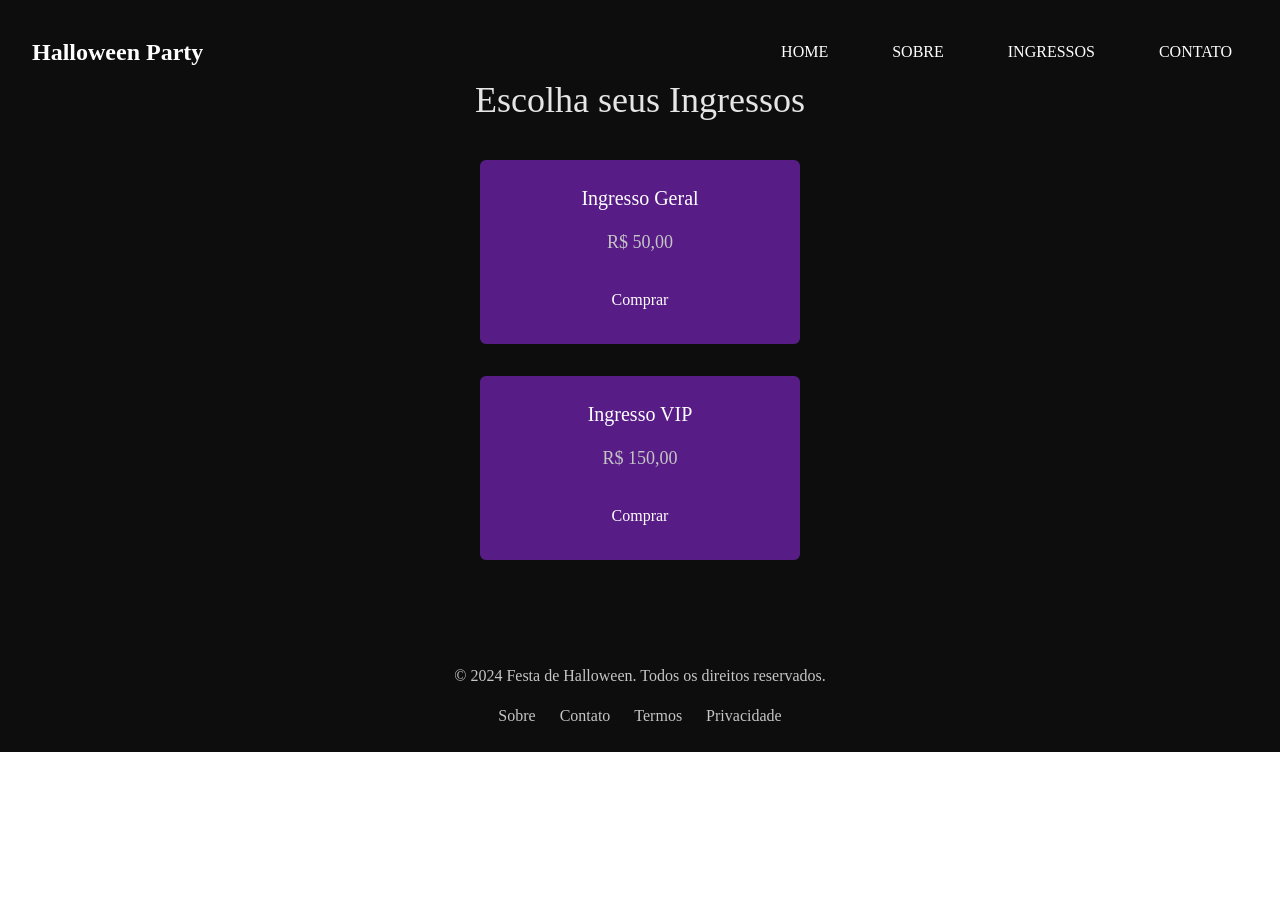
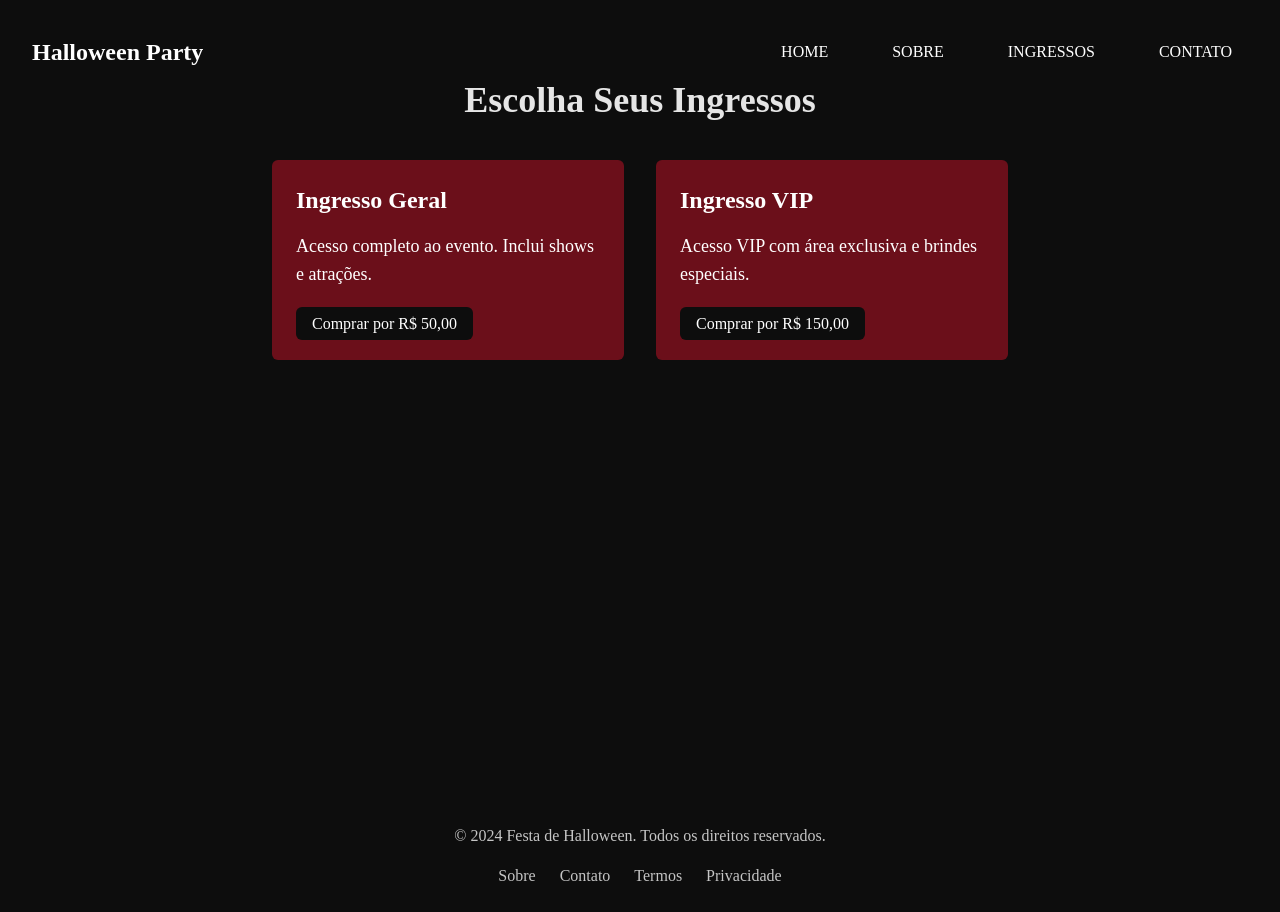
Before and after one commit to henrique-leme/halloween-party, a Next.js app: page /tickets in a window 1280 px wide. Before the commit the page ends 800 px from the top, so only its background shows below. Built offline with nearby package versions, Linux system fonts and the light colour scheme.

Commit message:
feat: styles + Link router

```diff
--- a/src/pages/tickets.tsx
+++ b/src/pages/tickets.tsx
@@ -1,27 +1,37 @@
-import React from 'react';
+import Link from 'next/link'
 
-const Tickets: React.FC = () => {
+export default function TicketsPage() {
   return (
-    <>
-      <main className="flex flex-col items-center py-20 bg-black text-gray-200">
-        <h2 className="text-4xl text-red-600 mb-10">Escolha seus Ingressos</h2>
-        <div className="w-80 bg-purple-900 p-6 rounded-md text-center mb-8">
-          <h3 className="text-xl text-white">Ingresso Geral</h3>
-          <p className="text-lg text-gray-300 mt-4">R$ 50,00</p>
-          <button className="mt-6 bg-red-600 text-white px-4 py-2 rounded-md hover:bg-red-700 transition">
-            Comprar
-          </button>
+    <main className="bg-black text-gray-200 py-20 min-h-screen flex flex-col items-center">
+      <h1 className="text-4xl text-red-600 font-bold mb-10">
+        Escolha Seus Ingressos
+      </h1>
+      <div className="w-full max-w-3xl grid grid-cols-1 sm:grid-cols-2 gap-8 px-4">
+        <div className="bg-wine-600 text-white p-6 rounded-md hover:bg-wine-700 transition transform hover:scale-105">
+          <h2 className="text-2xl font-bold mb-4">Ingresso Geral</h2>
+          <p className="text-lg mb-6">
+            Acesso completo ao evento. Inclui shows e atrações.
+          </p>
+          <Link
+            href="/checkout"
+            className="bg-black text-white py-2 px-4 rounded-md hover:bg-gray-800 transition"
+          >
+            Comprar por R$ 50,00
+          </Link>
         </div>
-        <div className="w-80 bg-purple-900 p-6 rounded-md text-center">
-          <h3 className="text-xl text-white">Ingresso VIP</h3>
-          <p className="text-lg text-gray-300 mt-4">R$ 150,00</p>
-          <button className="mt-6 bg-red-600 text-white px-4 py-2 rounded-md hover:bg-red-700 transition">
-            Comprar
-          </button>
+        <div className="bg-wine-600 text-white p-6 rounded-md hover:bg-wine-700 transition transform hover:scale-105">
+          <h2 className="text-2xl font-bold mb-4">Ingresso VIP</h2>
+          <p className="text-lg mb-6">
+            Acesso VIP com área exclusiva e brindes especiais.
+          </p>
+          <Link
+            href="/checkout"
+            className="bg-black text-white py-2 px-4 rounded-md hover:bg-gray-800 transition"
+          >
+            Comprar por R$ 150,00
+          </Link>
         </div>
-      </main>
-    </>
-  );
-};
-
-export default Tickets;
+      </div>
+    </main>
+  )
+}
--- a/tailwind.config.ts
+++ b/tailwind.config.ts
@@ -1,16 +1,18 @@
-import type { Config } from "tailwindcss";
+import type { Config } from 'tailwindcss'
 
 const config: Config = {
   content: [
-    "./src/pages/**/*.{js,ts,jsx,tsx,mdx}",
-    "./src/components/**/*.{js,ts,jsx,tsx,mdx}",
-    "./src/app/**/*.{js,ts,jsx,tsx,mdx}",
+    './src/pages/**/*.{js,ts,jsx,tsx,mdx}',
+    './src/components/**/*.{js,ts,jsx,tsx,mdx}',
+    './src/app/**/*.{js,ts,jsx,tsx,mdx}',
   ],
+  important: '#__next',
   theme: {
     extend: {
       backgroundImage: {
-        "gradient-radial": "radial-gradient(var(--tw-gradient-stops))",
-        "gradient-conic": "conic-gradient(from 180deg at 50% 50%, var(--tw-gradient-stops))",
+        'gradient-radial': 'radial-gradient(var(--tw-gradient-stops))',
+        'gradient-conic':
+          'conic-gradient(from 180deg at 50% 50%, var(--tw-gradient-stops))',
       },
       colors: {
         black: '#0d0d0d',
@@ -27,6 +29,6 @@ const config: Config = {
     },
   },
   plugins: [],
-};
+}
 
-export default config;
+export default config
```
Also changed, not shown: src/styles/globals.css (indentation only).
